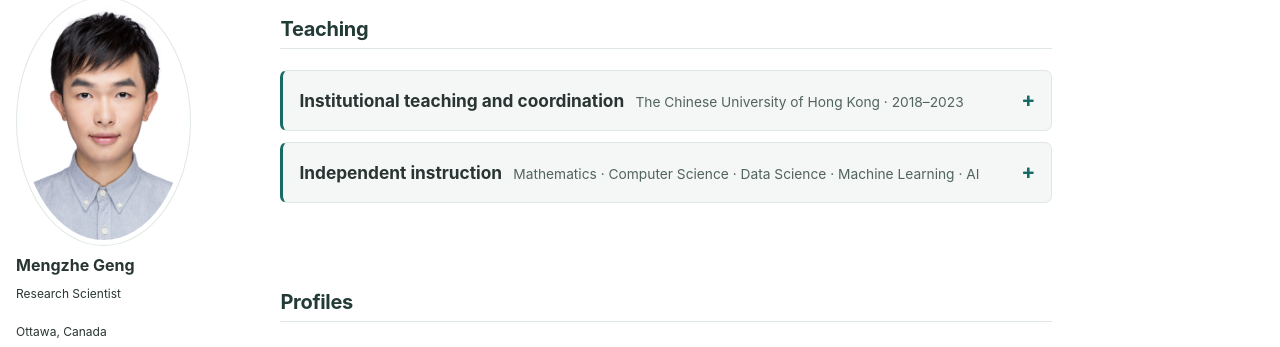
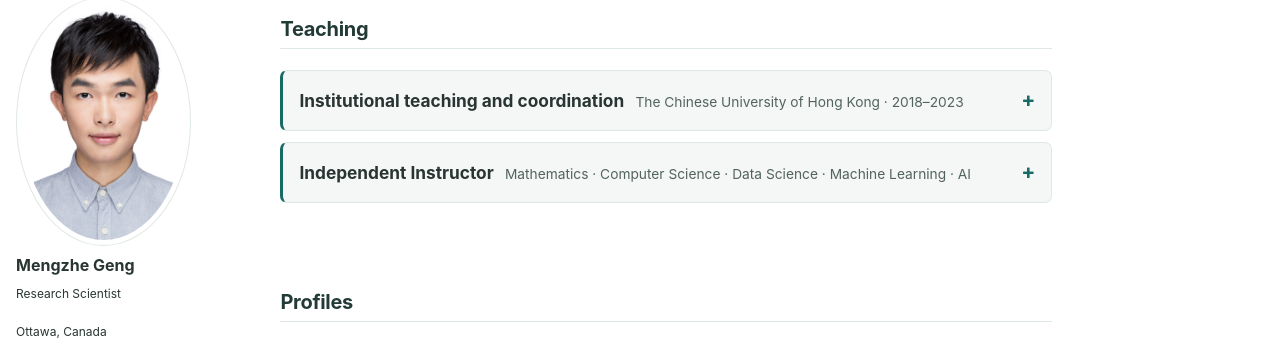
Before and after one commit to MENGZHEGENG/MENGZHEGENG.github.io, a Jekyll site: the page built from _pages/about.md, in a window 1280 px wide and 900 px high, scrolled down 4781 px. Shown: the part 98-445 px from the top of the window. Built offline with Jekyll 4.4.1, drawn with Linux system fonts in a browser that asks for light colours; some web fonts are replaced.

Commit message:
Rename independent teaching card

```diff
--- a/_pages/about.md
+++ b/_pages/about.md
@@ -418,7 +418,7 @@ classes: wide
   <details class="award-card award-group">
     <summary class="award-card__summary">
       <span class="award-card__summary-main">
-        <span class="award-card__title" role="heading" aria-level="3">Independent instruction</span>
+        <span class="award-card__title" role="heading" aria-level="3">Independent Instructor</span>
         <span class="award-card__meta">Mathematics · Computer Science · Data Science · Machine Learning · AI</span>
       </span>
     </summary>
```
